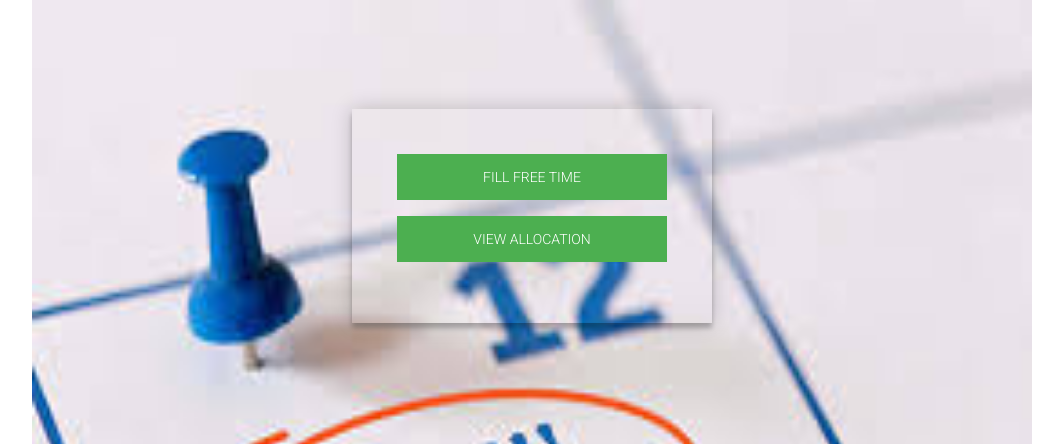
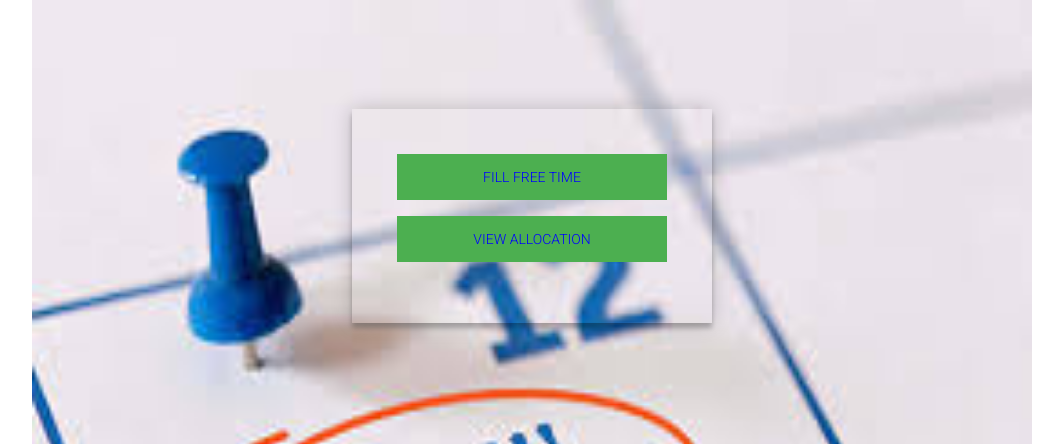
Before and after one commit to sarvanis/Internal-Invigliation, a PHP site: page /choice.html in a window 1280 px wide. Shown: the top 444 px of the page, without its empty margins (108-1171 px from the left). Run offline with PHP 8.4, Linux system fonts and the light colour scheme.

Commit message:
Update login.css

```diff
--- a/login.css
+++ b/login.css
@@ -34,7 +34,7 @@
   width: 100%;
   border: 0;
   padding: 15px;
-  color: #FFFFFF;
+  color: blue;
   font-size: 14px;
   -webkit-transition: all 0.3 ease;
   transition: all 0.3 ease;
```
